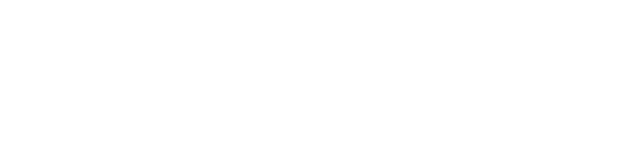
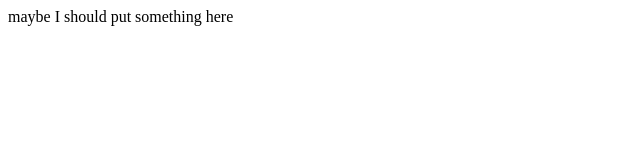
Before and after one commit to still-github/HelloWorldAgain, a plain HTML site: page index.html in a window 1280 px wide. Shown: the whole page, without its empty margins (0-640 px from the left). Drawn offline with Linux system fonts and the light colour scheme.

Commit message:
Might help

```diff
--- a/index.html
+++ b/index.html
@@ -7,6 +7,6 @@
   <title>Hi Dad</title>
 </head>
 <body>
-
+  maybe I should put something here
 </body>
 </html>
```
